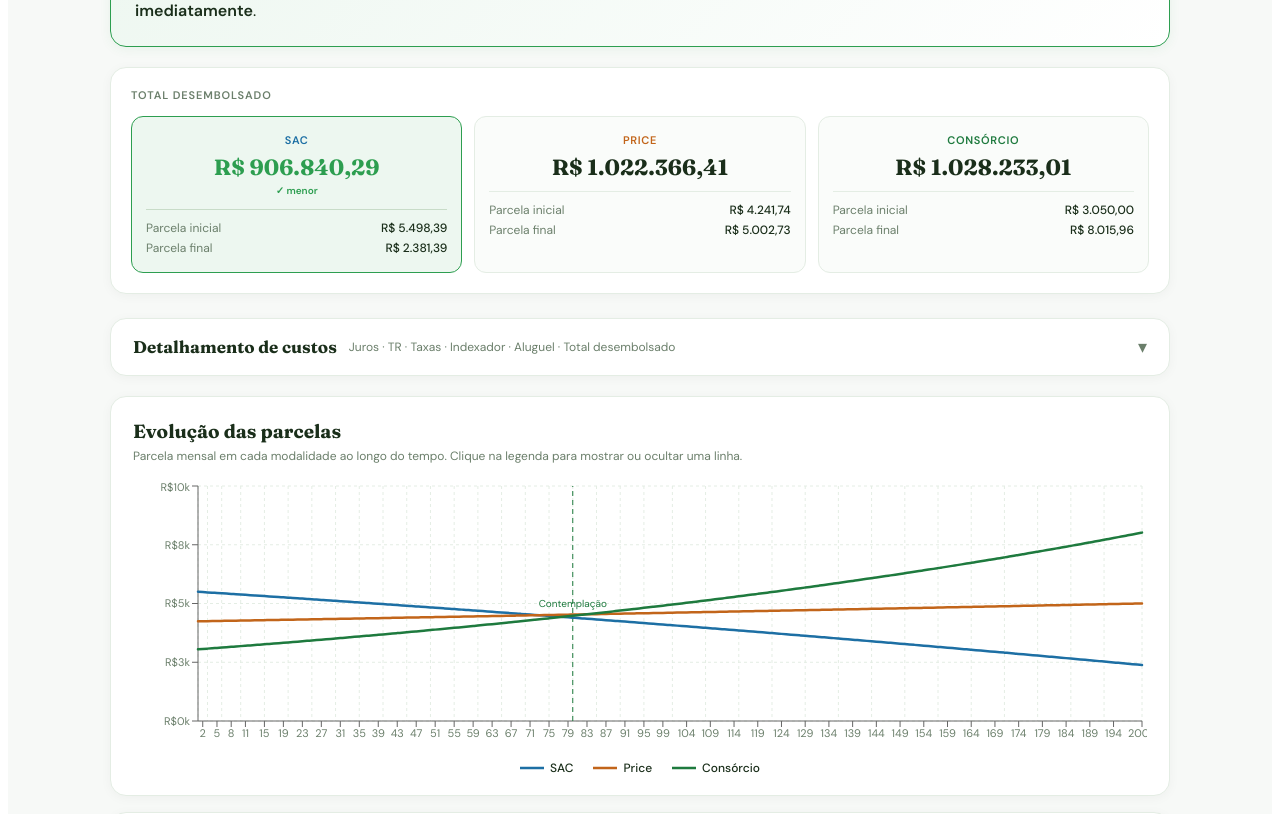
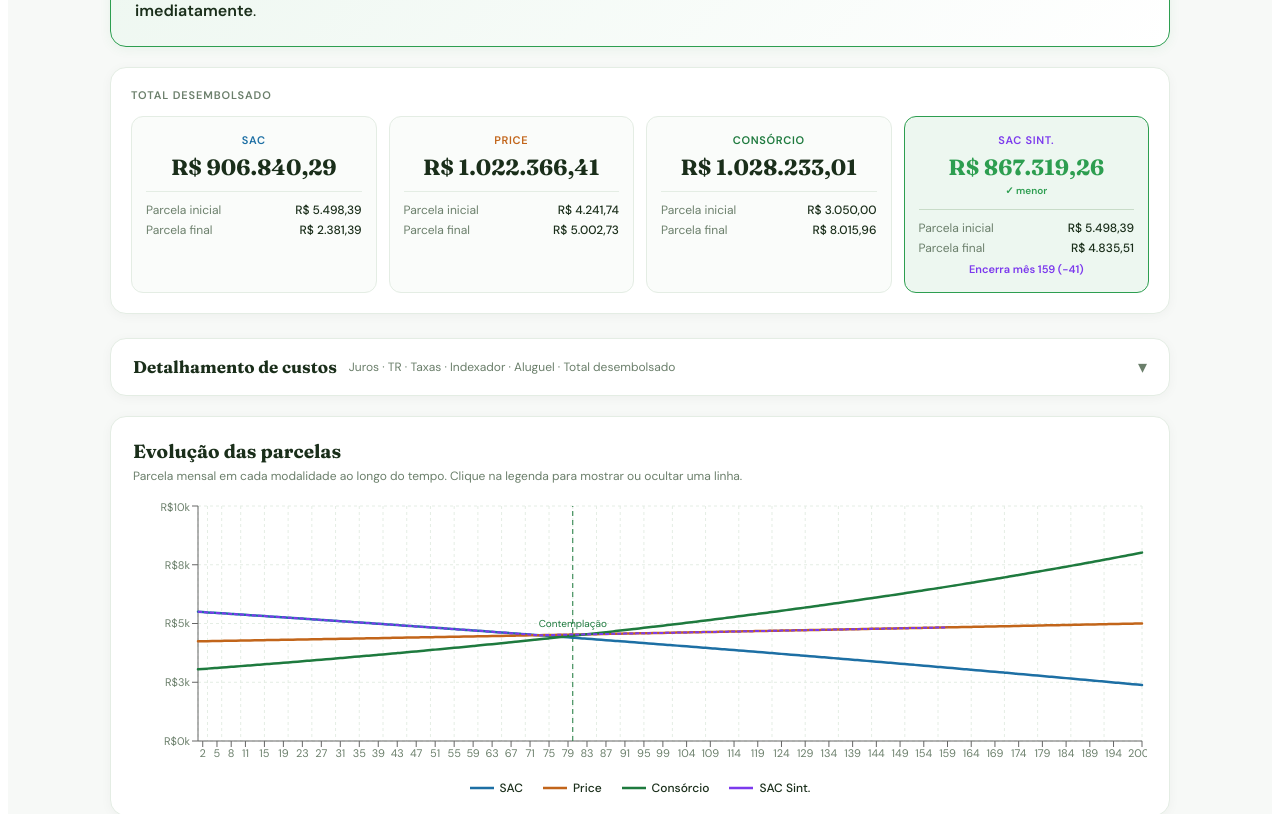
Before and after one commit to geraldoburigo/simulador-imovel, a React (Vite) app: page / in a window 1280 px wide. Shown: the part 1240-2054 px from the top of the page. Built offline with nearby package versions, Linux system fonts and the light colour scheme.

Commit message:
Update App.jsx

```diff
--- a/src/App.jsx
+++ b/src/App.jsx
@@ -242,6 +242,61 @@ function calcPriceAmort(principal,rM,trM,months,amortMensal,amortAnual,mesAnual,
     totalAmortExtra:last.cumAmortExtra||0,
     prazoEfetivo,
     mesesEconomizados:efeito==="prazo"?months-rows.length:0,
+  }};
+}
+
+// ─── CALC: SAC SINTÉTICA ──────────────────────────────────────────────────────
+// Contrata Price mas amortiza mensalmente a diferença (SAC - Price) quando positiva
+// Parcela mensal do cliente = parcela Price original (não muda)
+// Amort extra = max(instSACoriginal - instPriceOriginal, 0)
+// Efeito: reduz prazo → encerra muito antes de months
+function calcSacSintetica(principal,rM,trM,months,sacRows) {
+  if(principal<=0||months<=0||!sacRows?.length) return {rows:[],totals:{}};
+
+  // Pré-calcula PMTs originais do Price (sem extra) para manter parcela estável
+  const priceOriginais=[];
+  let b2=principal;
+  for(let i=0;i<months;i++){
+    const rem=months-i;
+    const tr=b2*trM; b2+=tr;
+    const inst=pmtFn(b2,rM,rem);
+    priceOriginais.push(inst);
+    b2=Math.max(b2-Math.max(inst-b2*rM,0),0);
+  }
+
+  let bal=principal,cumInstall=0,cumInterest=0,cumTR=0,cumAmortExtra=0;
+  const rows=[];
+
+  for(let i=0;i<months;i++){
+    if(bal<0.01) break;
+    const m=i+1;
+    const tr=bal*trM; bal+=tr;
+    const interest=bal*rM;
+    const installment=priceOriginais[i]||0;
+    const amort=Math.max(installment-interest,0);
+    bal=Math.max(bal-amort,0);
+    cumInstall+=installment; cumInterest+=interest; cumTR+=tr;
+    // Amort extra = diferença SAC original - Price original (só quando positiva)
+    const instSac=sacRows[i]?.installment||0;
+    const diff=Math.max(instSac-installment,0);
+    const extra=Math.min(diff,bal);
+    bal=Math.max(bal-extra,0);
+    cumAmortExtra+=extra;
+    rows.push({month:m,installment,instSac,amortExtra:extra,bal,
+      cumInstall,cumInterest,cumTR,cumAmortExtra,
+      totalMensal:installment+extra});
+    if(bal<0.01) break;
+  }
+
+  const last=rows[rows.length-1]||{};
+  return {rows,totals:{
+    installFirst:rows[0]?.totalMensal||0,
+    installLast:rows[rows.length-1]?.totalMensal||0,
+    totalInterest:last.cumInterest||0,
+    totalTR:last.cumTR||0,
+    totalPaid:(last.cumInstall||0)+(last.cumAmortExtra||0),
+    prazoEfetivo:rows.length,
+    mesesEconomizados:months-rows.length,
   }};
 }
 
@@ -1056,6 +1111,7 @@ export default function App() {
 
   const sacAmort=useMemo(()=>amortAtiva?calcSacAmort(principal,rM,trM,prazoFin,amortMensal,amortAnual,amortMesAnual,amortEfeito,amortPeriodicidade,amortAno):null,[principal,rM,trM,prazoFin,amortMensal,amortAnual,amortMesAnual,amortEfeito,amortAtiva,amortPeriodicidade,amortAno]);
   const priceAmort=useMemo(()=>amortAtiva?calcPriceAmort(principal,rM,trM,prazoFin,amortMensal,amortAnual,amortMesAnual,amortEfeito,amortPeriodicidade,amortAno):null,[principal,rM,trM,prazoFin,amortMensal,amortAnual,amortMesAnual,amortEfeito,amortAtiva,amortPeriodicidade,amortAno]);
+  const sacSint=useMemo(()=>calcSacSintetica(principal,rM,trM,prazoFin,sac.rows),[principal,rM,trM,prazoFin,sac.rows]);
 
   const st=sac.totals,pt=price.totals,ct=cons.totals;
   const aluguelMensal=Number(aluguel)||0;
@@ -1109,10 +1165,11 @@ export default function App() {
   }), [carta, prazoCons, admin, fundo, idxM, lance, promoDesc, promoMeses, cenariosMeses.join()]);
 
   const totaisList=[{label:"SAC",value:sacTotal,color:C.sac},{label:"Price",value:priceTotal,color:C.price},{label:"Consórcio",value:consTotal,color:C.cons}];
-  const minT=Math.min(...totaisList.map(t=>t.value));
+  const sacSintTotal=(sacSint.totals.totalPaid||0)+entrada+fgts;
+  const minT=Math.min(...totaisList.map(t=>t.value),sacSintTotal);
 
   // Toggle de visibilidade das linhas nos gráficos
-  const [visibleLines,setVisibleLines]=useState({SAC:true,Price:true,"Consórcio":true,"SAC+":true,"Price+":true});
+  const [visibleLines,setVisibleLines]=useState({SAC:true,Price:true,"Consórcio":true,"SAC+":true,"Price+":true,"SAC Sint.":true});
   const toggleLine=(name)=>setVisibleLines(v=>({...v,[name]:!v[name]}));
 
   // Legenda customizada clicável
@@ -1169,7 +1226,8 @@ export default function App() {
     "Consórcio":cons.rows[i]?.installment>0?cons.rows[i].installment:null,
     "SAC+":sacAmortInst(i),
     "Price+":priceAmortInst(i),
-  })),[sac.rows,price.rows,cons.rows,sacAmort,priceAmort,maxM,amortEfeito]);
+    "SAC Sint.":sacSint.rows[i]?sacSint.rows[i].totalMensal:null,
+  })),[sac.rows,price.rows,cons.rows,sacAmort,priceAmort,sacSint,maxM,amortEfeito]);
 
   const chartDesembolsoEx=useMemo(()=>{
     let ac=0;
@@ -1356,6 +1414,9 @@ export default function App() {
               {label:"SAC",value:sacTotal,color:C.sac,pFirst:st.installFirst,pLast:st.installLast},
               {label:"Price",value:priceTotal,color:C.price,pFirst:pt.installFirst,pLast:pt.installLast},
               {label:"Consórcio",value:consTotal,color:C.cons,pFirst:ct.installFirst,pLast:ct.installLast},
+              {label:"SAC Sint.",value:sacSintTotal,color:"#7c3aed",
+               pFirst:sacSint.totals.installFirst,pLast:sacSint.totals.installLast,
+               extra:`Encerra mês ${sacSint.totals.prazoEfetivo} (-${sacSint.totals.mesesEconomizados})`},
             ].map((t,i)=>{
               const isMin=t.value===minT;
               return (
@@ -1372,6 +1433,7 @@ export default function App() {
                       <span style={{color:C.muted}}>Parcela final</span>
                       <span style={{fontWeight:500,color:C.text}}>{brl(t.pLast)}</span>
                     </div>
+                    {t.extra&&<div style={{marginTop:6,fontSize:11,color:t.color,fontWeight:600}}>{t.extra}</div>}
                   </div>
                 </div>
               );
@@ -1405,6 +1467,7 @@ export default function App() {
               <Line type="monotone" dataKey="Consórcio" stroke={C.cons} strokeWidth={2.5} dot={false} strokeLinecap="round" hide={!visibleLines["Consórcio"]}/>
               {amortAtiva&&<Line type="monotone" dataKey="SAC+" stroke={C.sac} strokeWidth={2} strokeDasharray="6 3" dot={false} hide={!visibleLines["SAC+"]} connectNulls={false}/>}
               {amortAtiva&&<Line type="monotone" dataKey="Price+" stroke={C.price} strokeWidth={2} strokeDasharray="6 3" dot={false} hide={!visibleLines["Price+"]} connectNulls={false}/>}
+              <Line type="monotone" dataKey="SAC Sint." stroke="#7c3aed" strokeWidth={2} strokeDasharray="4 2" dot={false} hide={!visibleLines["SAC Sint."]} connectNulls={false}/>}
             </LineChart>
           </ResponsiveContainer>
         </ChartCard>
```
